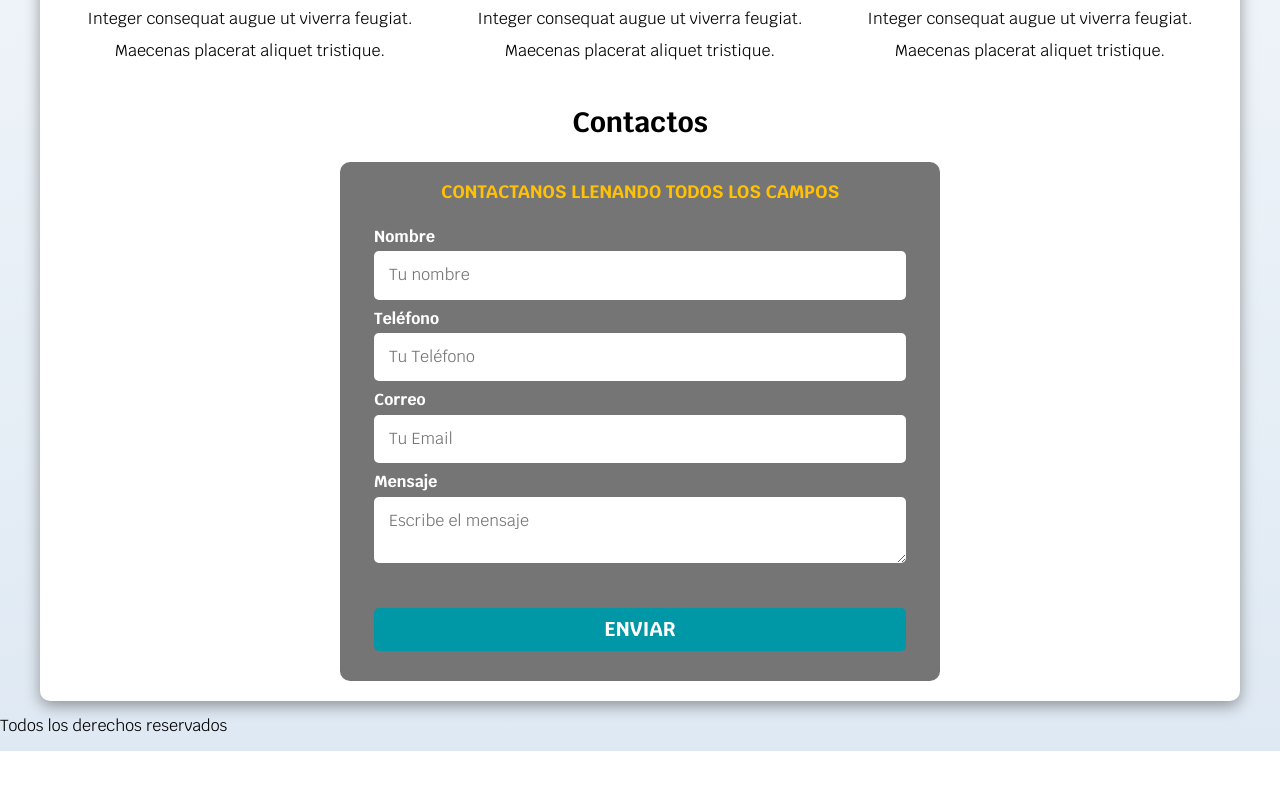
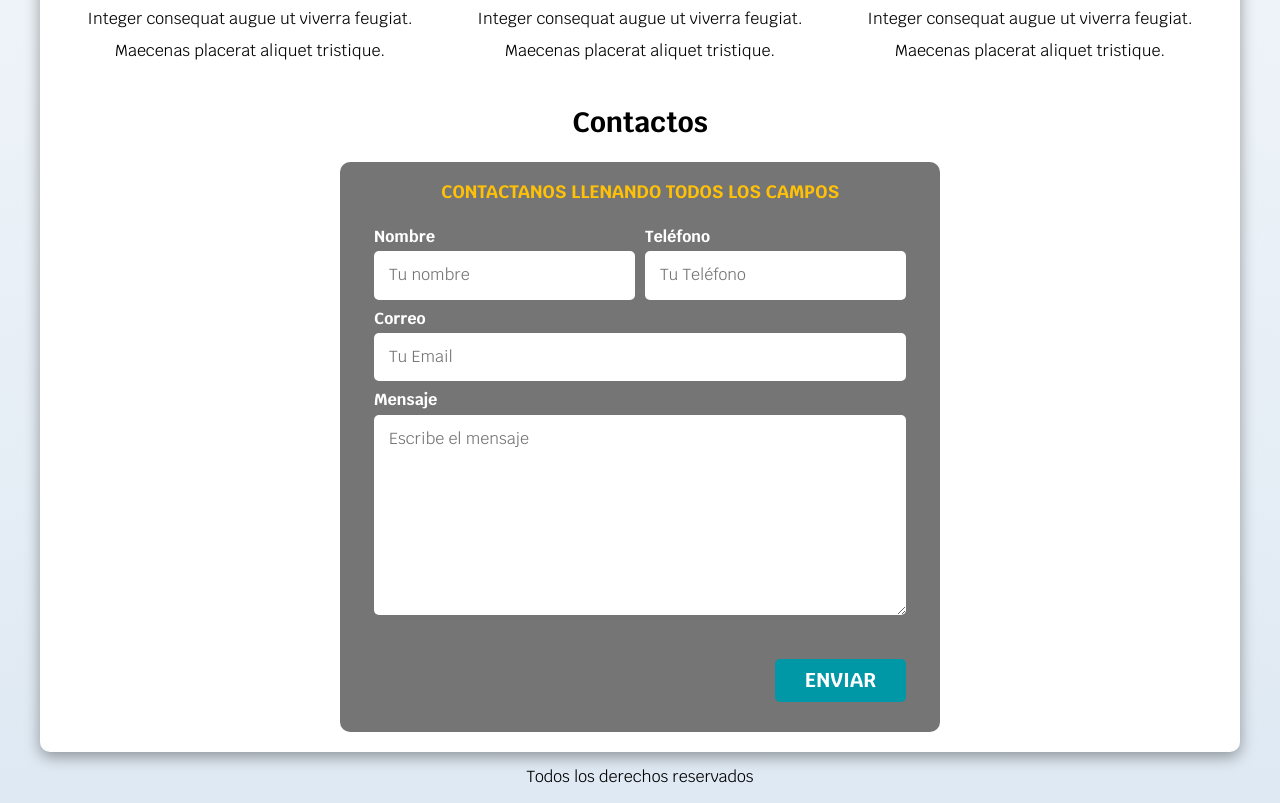
Before and after one commit to ovi1991/Freelancer-Web, a plain HTML site: page index.html in a window 1280 px wide. Shown: the part 926-1729 px from the top of the page. Before the commit the page ends 1677 px from the top, so only its background shows below. Drawn offline with nearby package versions, Linux system fonts and the light colour scheme.

Commit message:
Proyecto Freelancer terminado

```diff
--- a/css/style.css
+++ b/css/style.css
@@ -9,6 +9,7 @@
 html {
     font-size: 62.5%;
     box-sizing: border-box; /*Para que el padding no afecte el height*/
+    scroll-snap-type: y mandatory;
 }
 
     *, *:before, *:after { /*Para que el padding no afecte el height, Selector unirversal*/
@@ -83,7 +84,7 @@ border-radius:1rem ;
     width: 100%;
 }
 @media (min-width:768px) {
-    .w-100 {
+    .w-sm-100 {
         width: auto;
     }
 }
@@ -166,6 +167,11 @@ border-radius:1rem ;
     display: flex;
     align-items: flex-end; /*alinear vertical*/
 }
+
+.servicios,.navegacion-principal,.formulario{
+    scroll-snap-align: center;
+    scroll-snap-stop: always;
+}
 /**servicios**/
 @media (min-width: 768px) {
     .servicios {
@@ -224,14 +230,26 @@ border-radius:1rem ;
     color: var(--primario);
 
 }
+@media (min-width :768px) {
+    .contenedor-campos {
+        display: grid;
+        grid-template-columns: repeat(2, 1fr);
+        column-gap: 1rem; /**Separacion de la columnas**/
+    }
 
-.contenedor-campos {
-
+    .campo:nth-child(3),.campo:nth-child(4){  /**Para modificar columnas y filas**/
+        grid-column: 1 / 3;
+    }
 
 }
 
+
 .campo {
     margin-bottom: 1rem;
+}
+
+.campo textarea {
+    height: 20rem; /**altura**/
 }
 
 .campo label {
@@ -247,3 +265,9 @@ border-radius:1rem ;
     padding: 1.5rem;
     border-radius: .5rem;
 }
+
+/**Footer**/
+
+.footer {
+    text-align: center;
+}
--- a/index.html
+++ b/index.html
@@ -147,7 +147,7 @@
 </section>
 </main>
 
-<footer>
+<footer class="footer">
     <p>Todos los derechos reservados</p>
 </footer>
 
```
